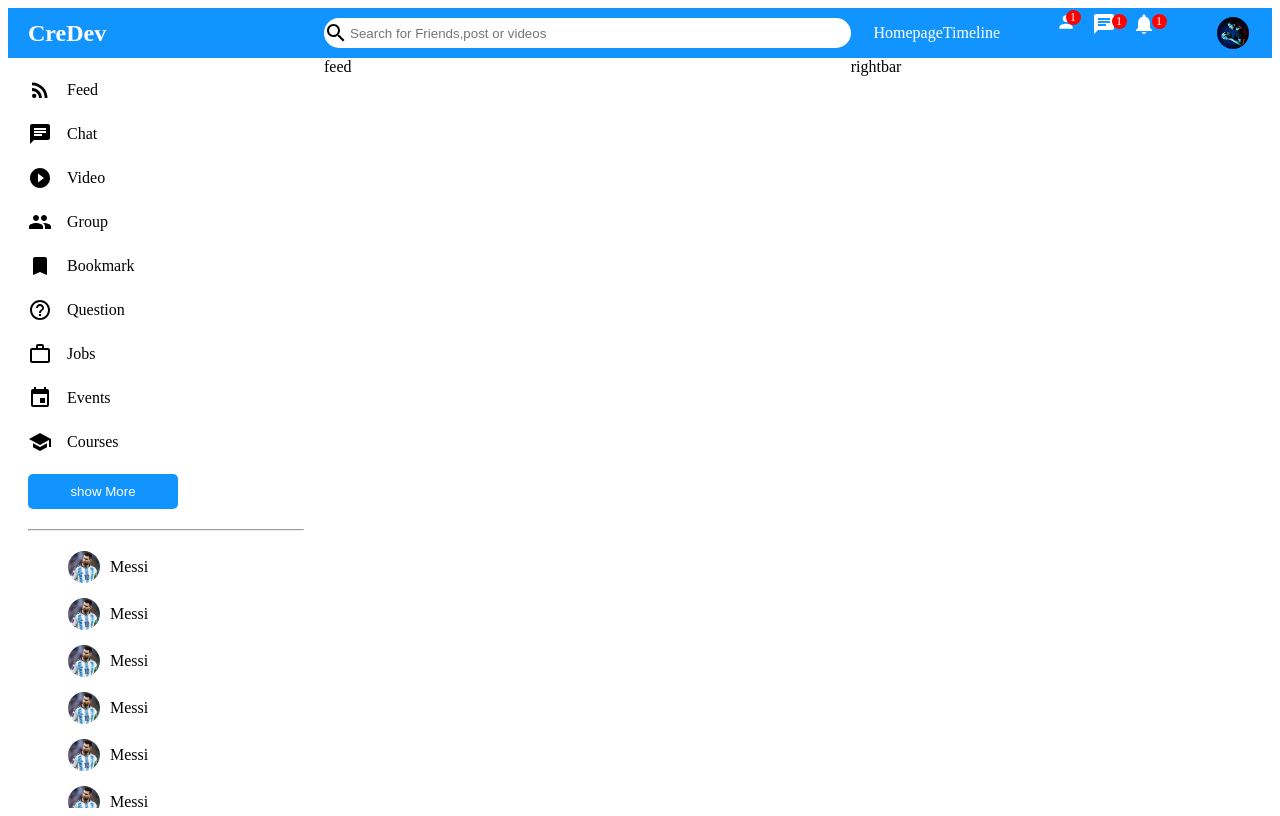
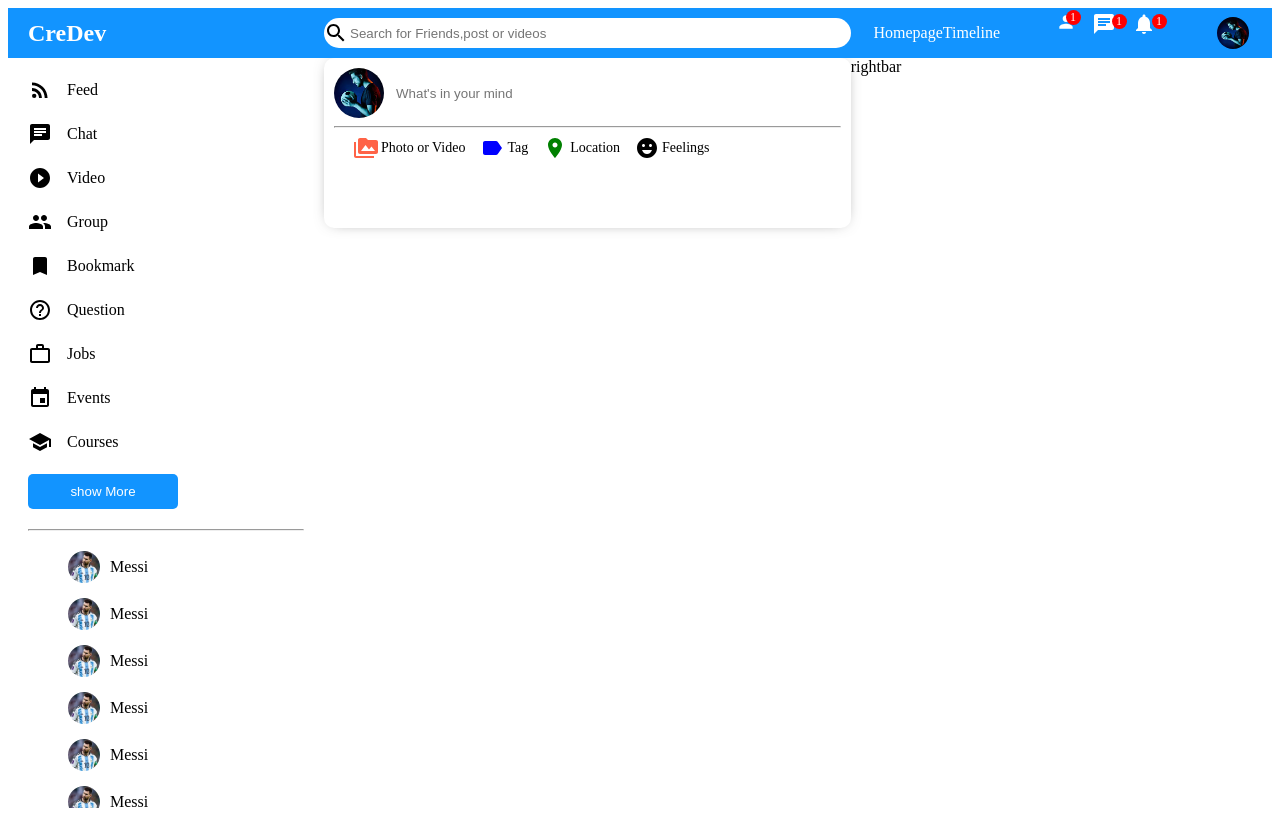
Before and after one commit to GokulkrishnaTU/Social-media, a React (Create React App) app: page / in a window 1280 px wide. Built offline with nearby package versions, Linux system fonts and the light colour scheme.

Commit message:
added feed menu bar and stataus bar

```diff
--- a/src/components/feed/feed.jsx
+++ b/src/components/feed/feed.jsx
@@ -1,10 +1,15 @@
+import { } from '@mui/icons-material'
 import React from 'react'
 import "./feed.css"
-
+import Share from "../share/Share"
 function feed() {
   return (
     <div className='feed'>
-      feed
+      <div className="feedWrapper">
+
+        <Share/>
+      </div>
+
     </div>
   )
 }
--- /dev/null
+++ b/src/components/share/Share.jsx
@@ -0,0 +1,42 @@
+import React from 'react'
+import "./share.css"
+import { EmojiEmotions, PermMedia,Label,Room } from '@mui/icons-material';
+
+function share() {
+  return (
+    <div className='share'>
+        <div className="shareWrapper">
+            <div className="shareTop">
+                <img className='shareProfileImg' src="/assets/person/01.jpg" alt="image" />
+                 <input
+                      placeholder="What's in your mind "
+                      className='shareInput' />
+            </div>
+            <hr className='shareHr'/>
+            <div className='shareBottom'>
+                <div className="shareOptions">
+                <div className="shareOption">
+                    <PermMedia htmlColor='tomato' className='shareIcon'/>
+                    <span className='shareOptionText'>Photo or Video</span>
+                </div>
+                <div className="shareOption">
+                    <Label  htmlColor='blue' className='shareIcon'/>
+                    <span className='shareOptionText'>Tag</span>
+                </div>
+                <div className="shareOption">
+                    <Room  htmlColor='green' className='shareIcon'/>
+                    <span className='shareOptionText'>Location</span>
+                </div>
+                <div className="shareOption">
+                    <EmojiEmotions  htmlColor='gildenrod' className='shareIcon'/>
+                    <span className='shareOptionText'>Feelings</span>
+                </div>
+            </div>
+        </div>
+        </div>
+
+
+    </div>
+  )
+}
+export default share
--- /dev/null
+++ b/src/components/share/share.css
@@ -0,0 +1,66 @@
+.share{
+    width: 100%;
+    height: 170px;
+    border-radius: 10px;
+    /* -webkit-box-shadow:0px 0px 16px -8px rgb(0,0,0,0.68) */
+     box-shadow:0px 0px 16px  -8px rgb(0, 0,0, 0.68)
+}
+
+.shareWrapper{
+    padding: 10px;
+
+}
+
+.shareTop{
+
+    display: flex;
+    align-items: center;
+}
+
+.shareProfileImg{
+    width: 50px;
+    height: 50px;
+    border-radius: 50px;
+    object-fit: cover;
+    margin-right: 10px;
+}
+
+.shareInput{
+    border: none;
+    width: 80%;
+}
+
+.shareInput:focus{
+    outline: none;
+}
+
+.shareButton{
+    display: flex;
+    align-items: center;
+    justify-content: space-between;
+}
+.shareOptions{
+
+    display: flex;
+    margin-left: 20px;
+
+}
+
+.shareOption{
+    display: flex;
+    align-items: center;
+    margin-right: 15px;
+    cursor: pointer;
+
+}
+
+.shareIcon{
+font-size: 18px;
+margin-right: 3px;
+
+}
+
+.shareOptionText{
+    font-size: 14px;
+    font-weight: 500;
+}
```
